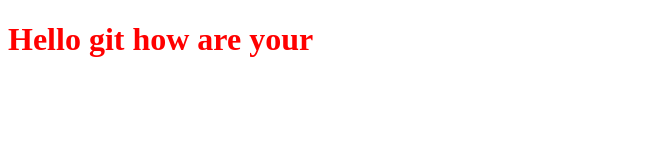
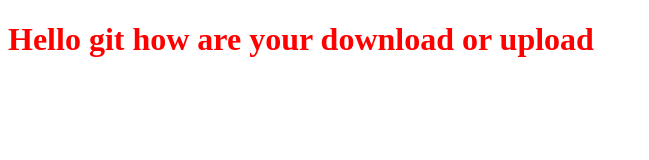
Before and after one commit to AllURNeed/practise, a plain HTML site: page index.html in a window 1280 px wide. Shown: the whole page, without its empty margins (0-649 px from the left). Drawn offline with Linux system fonts and the light colour scheme.

Commit message:
this is version 2

```diff
--- a/index.html
+++ b/index.html
@@ -8,6 +8,6 @@
     <title>Document</title>
 </head>
 <body>
-    <h1>Hello git how are your</h1>
+    <h1>Hello git how are your download or upload</h1>
 </body>
 </html>
```
Also changed, not shown: 1 other file.
